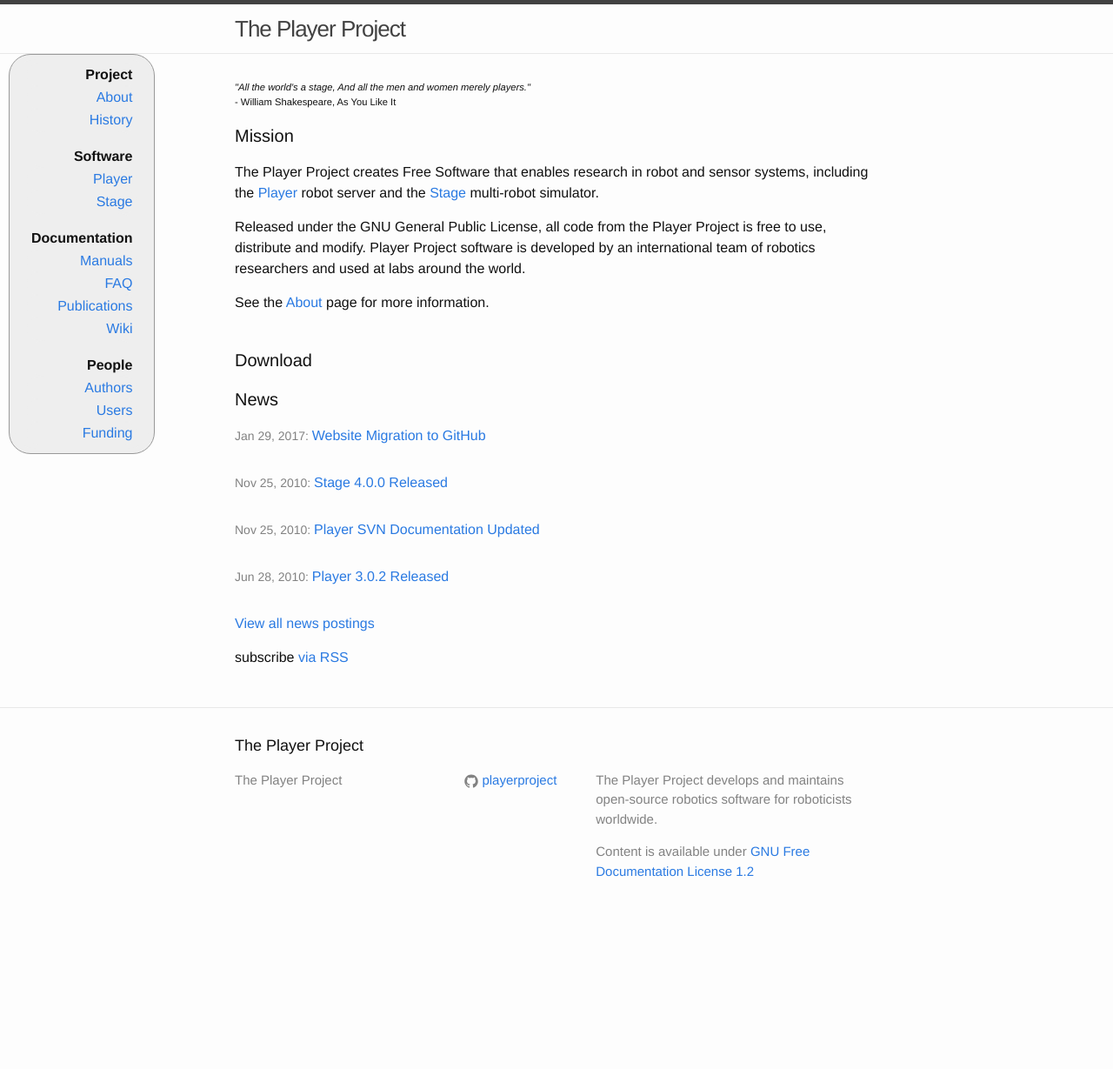
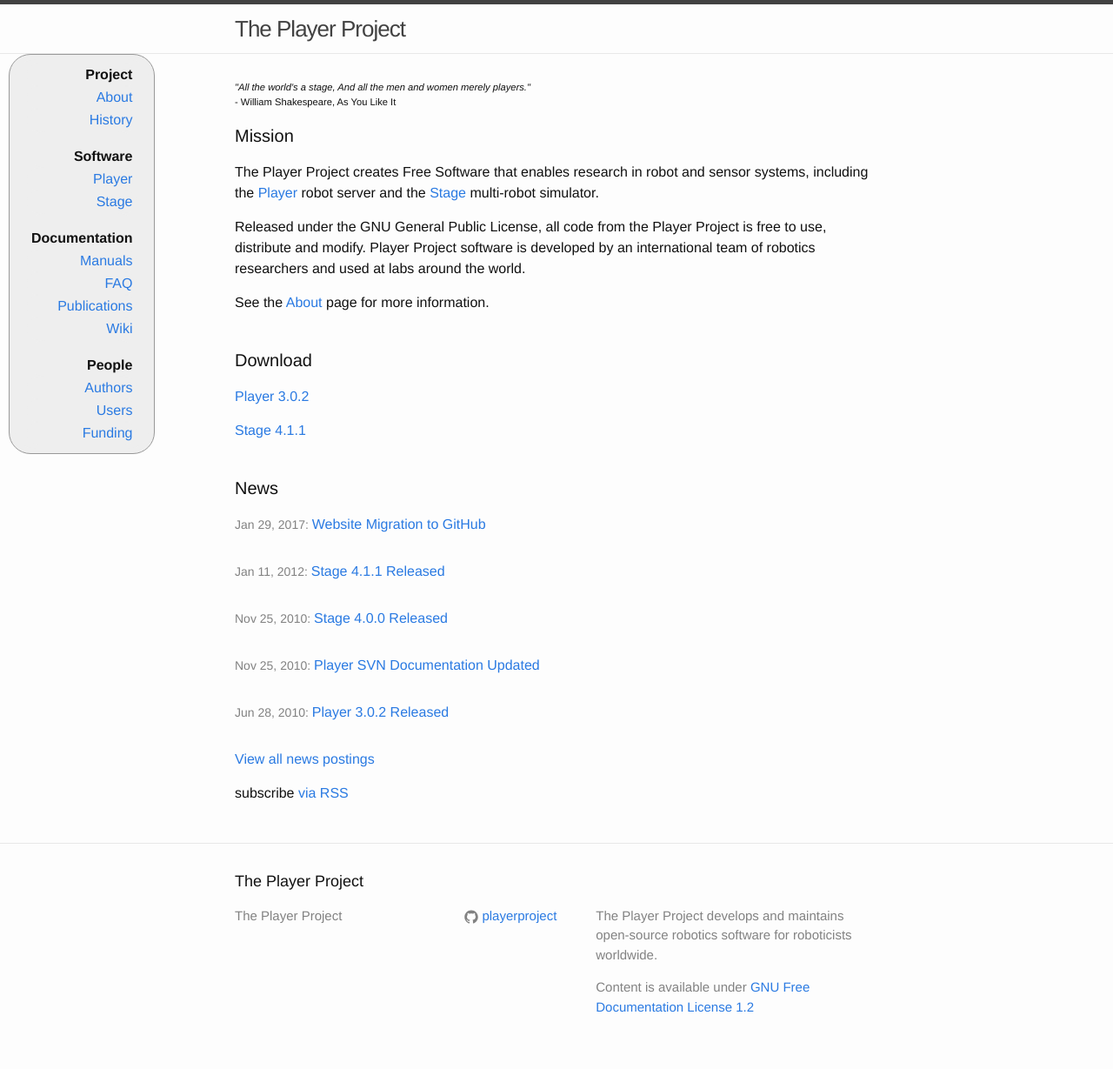
Before and after one commit to playerproject/playerproject.github.io, a Jekyll site: the page built from index.html, in a window 1280 px wide. Shown: the whole page at 87% size. Built offline with Jekyll 4.4.1, drawn with Linux system fonts in a browser that asks for light colours; before the commit the page ends 1073 px from its top, so only the background shows below that.

Commit message:
Add Stage 4.1.1 release announcement

```diff
--- a/index.html
+++ b/index.html
@@ -18,13 +18,14 @@ layout: default
 <br/>
 
   <h1 class="page-heading">Download</h1>
-
-
+  <p><a href="https://github.com/playerproject/player/releases/tag/release-3-0-2">Player 3.0.2</a></p>
+  <p><a href="https://github.com/rtv/Stage/releases/tag/v4.1.1">Stage 4.1.1</a></p>
+  <br/>
 
   <h1 class="page-heading">News</h1>
 
   <ul class="post-list">
-    {% for post in site.posts limit:4 %}
+    {% for post in site.posts limit:5 %}
       <li>
         <span class="post-meta">{{ post.date | date: "%b %-d, %Y" }}: </span>
 
```
Also changed, not shown: _posts/2012-01-11-stage-4-1-1-released.md (added, +9 -0 lines).
